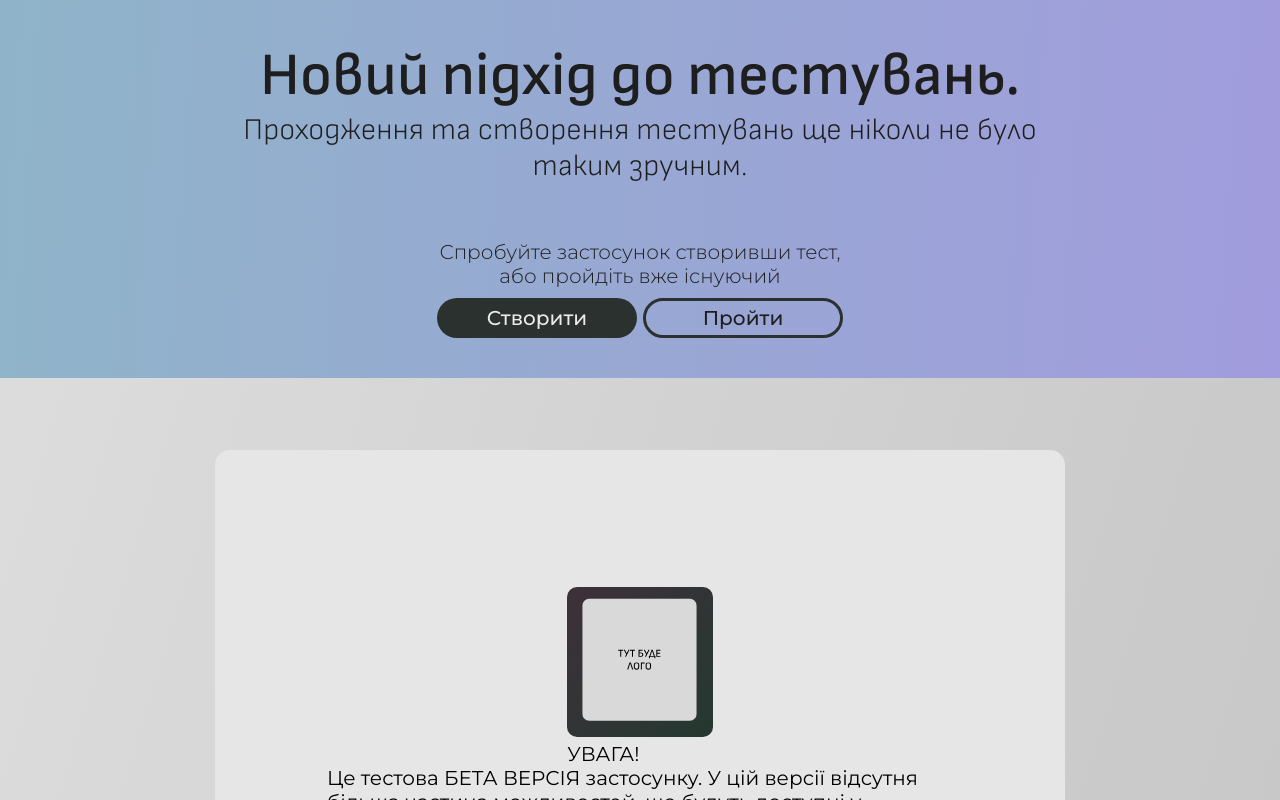
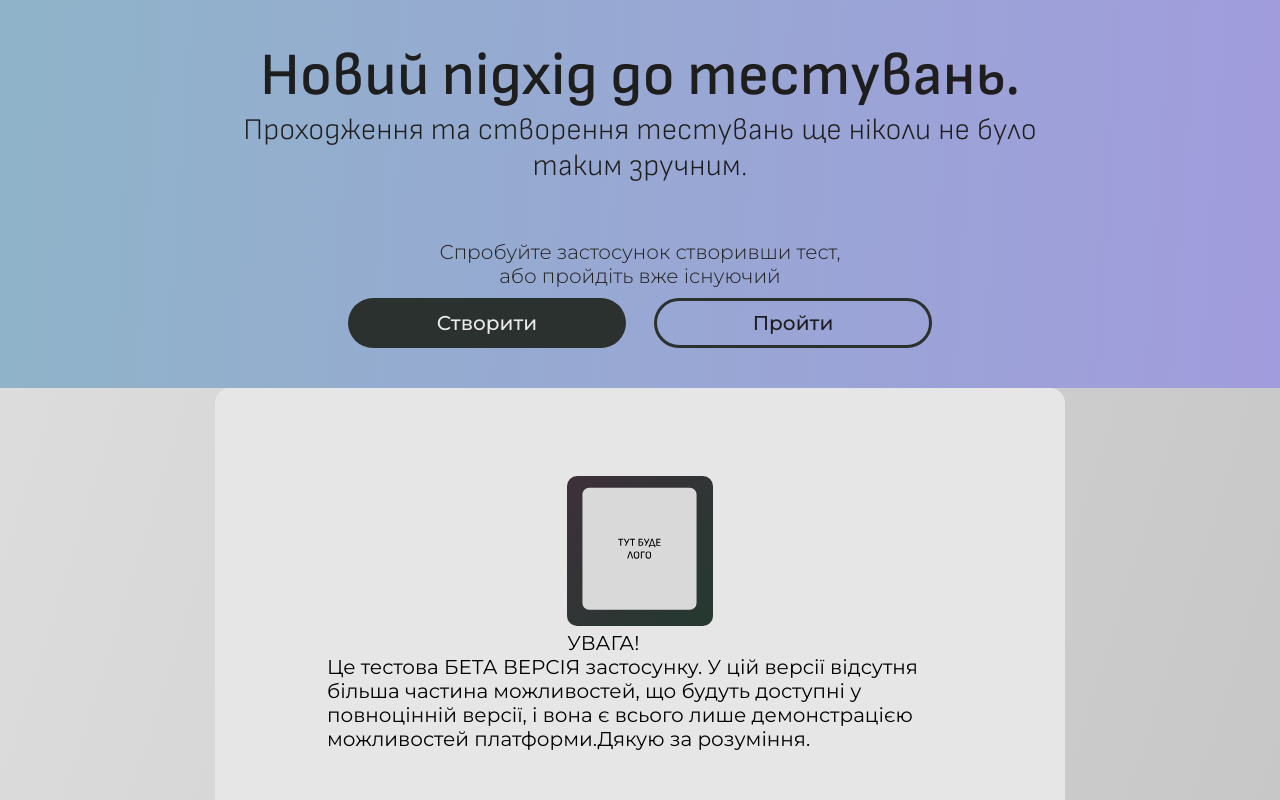
Before and after one commit to vyareskoDev/blaze-test-beta, a React (Vite) app in the folder frontend/: page / in a window 1280 px wide. Shown: the top 800 px of the page. Built offline with nearby package versions, Linux system fonts and the light colour scheme.

Commit message:
create the top section on the main page

```diff
--- a/frontend/index.html
+++ b/frontend/index.html
@@ -4,7 +4,7 @@
     <meta charset="UTF-8" />
     <link rel="icon" type="image/svg+xml" href="/vite.svg" />
     <meta name="viewport" content="width=device-width, initial-scale=1.0" />
-    <title>Vite + React + TS</title>
+    <title>Blaze test</title>
   </head>
   <body>
     <div id="root"></div>
--- a/frontend/src/components/BorderedButton/BorderedButton.css
+++ b/frontend/src/components/BorderedButton/BorderedButton.css
@@ -1,8 +1,6 @@
 .bordered-button {
     background-color: transparent;
     color: var(--black-main-text-color);
-    min-width: 200px;
-    min-height: 40px;
     font-family: "MontserratMedium";
     font-size: var(--button-text-size);
     border: 3px solid #2B312E;
--- a/frontend/src/components/BorderedButton/BorderedButton.tsx
+++ b/frontend/src/components/BorderedButton/BorderedButton.tsx
@@ -11,7 +11,7 @@ type BorderedButtonProps = {
 const BorderedButton:React.FC<BorderedButtonProps> = ({children}) =>
 {
     return (
-        <button className="bordered-button">{children}</button>
+        <button className="bordered-button button">{children}</button>
     )
 }
 
--- a/frontend/src/components/Content/Content.css
+++ b/frontend/src/components/Content/Content.css
@@ -4,7 +4,8 @@
     justify-content: center;
     min-width: 100%;
     min-height: 100%;
-    margin-top: 72px;
+    width: 100%;
+    height: 100%;
 }
 
 
@@ -14,11 +15,8 @@
     max-height: 549px;
     padding: 0px 112px;
 
-    width: 850px;
-    height: 850px;
-
-    min-width: 362px;
-    min-height: 517px;
+    min-width: 300px;
+    min-height: 450px;
 
     border-radius: var(--default-container-border-radius);
     background-color: var(--main-container-color);
@@ -32,3 +30,8 @@
     max-height: 150px;
     max-width: 150px;
 }
+
+.button {
+    min-width: 278px;
+    min-height: 50px;
+}
--- a/frontend/src/components/DefaultButton/DefaultButton.css
+++ b/frontend/src/components/DefaultButton/DefaultButton.css
@@ -1,8 +1,6 @@
 .default-button {
     background-color: var(--active-button-color);
     color: var(--white-main-text-color);
-    min-width: 200px;
-    min-height: 40px;
     font-family: "MontserratMedium";
     font-size: var(--button-text-size);
     border: none;
--- a/frontend/src/components/DefaultButton/DefaultButton.tsx
+++ b/frontend/src/components/DefaultButton/DefaultButton.tsx
@@ -11,7 +11,7 @@ type DefaultButtonProps = {
 const DefaultButton:React.FC<DefaultButtonProps> = ({children}) =>
 {
     return (
-        <button className="default-button">{children}</button>
+        <button className="default-button button">{children}</button>
     )
 }
 
--- a/frontend/src/components/TopSection/TopSection.css
+++ b/frontend/src/components/TopSection/TopSection.css
@@ -1,7 +1,6 @@
 .top {
     min-height: 325px;
-    max-height: 500px;
-    height: fit-content;
+    max-height: 400px;
     background: linear-gradient(93.88deg, #8FB4C9 0.01%, #A19CDD 100%);
     color: var(--black-main-text-color);
     font-family: "SofiaSansMedium";
@@ -52,5 +51,5 @@
     display: flex;
     align-items: center;
     justify-content: center;
-    gap: 6px;
+    gap: 28px;
 }
```
